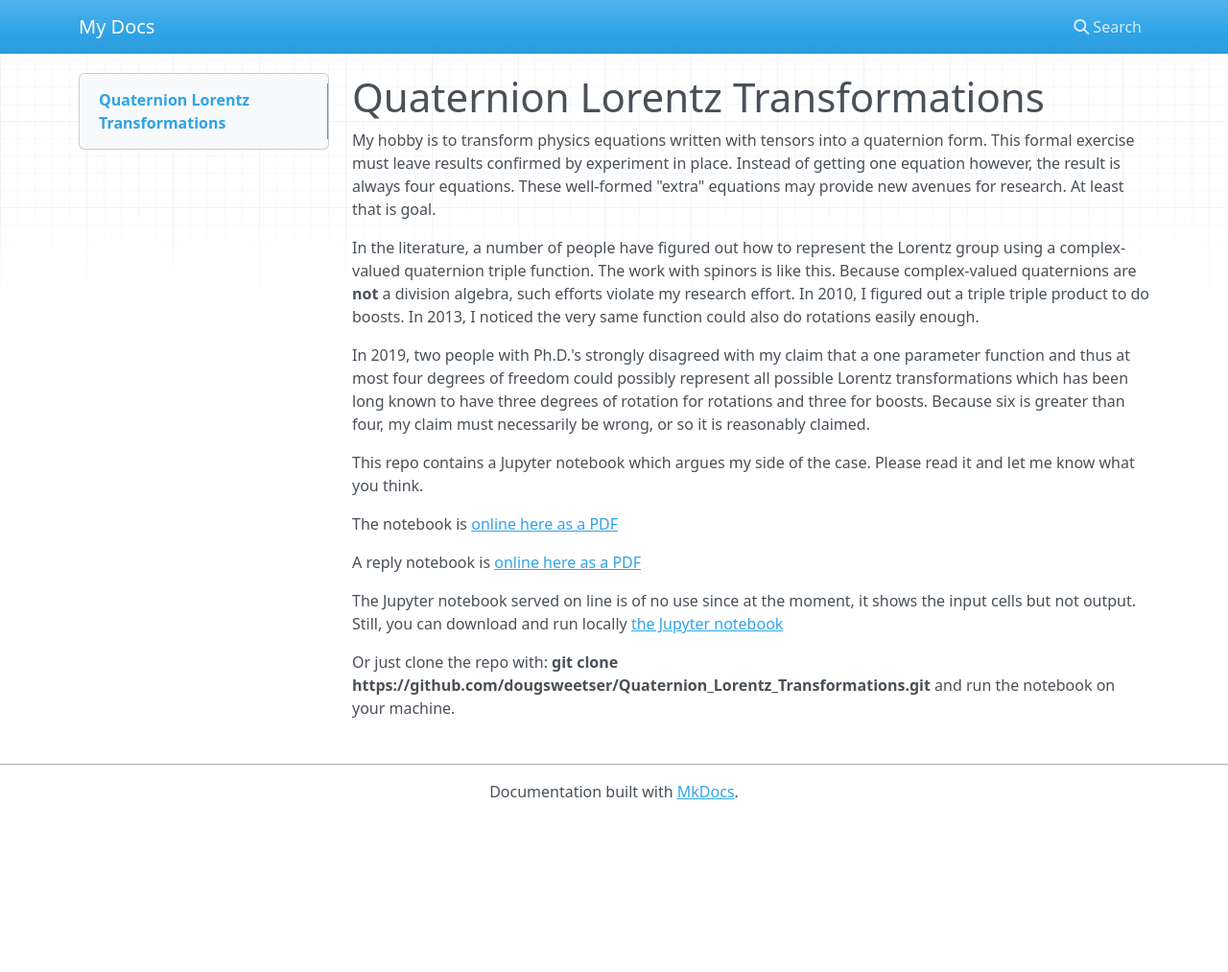
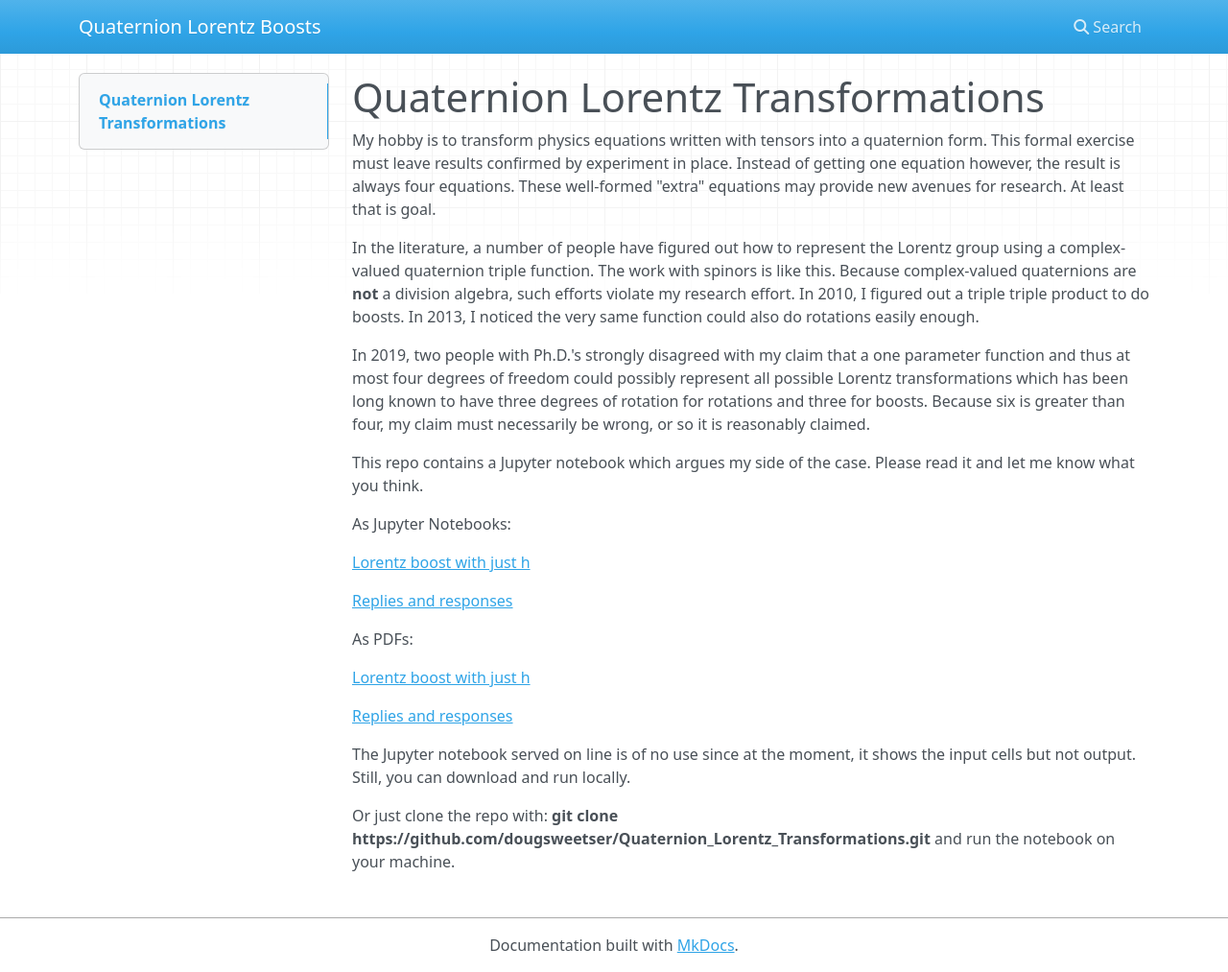
Before and after one commit to dougsweetser/Quaternion_Lorentz_Transformations, an MkDocs documentation site: the page built from docs/index.md, in a window 1280 px wide and 1013 px high. Shown: the whole window at 96% size. Built offline with MkDocs 1.6.1, drawn with Linux system fonts in a browser that asks for light colours; nearby versions of some CDN libraries.

Commit message:
Updated.

```diff
--- a/docs/index.md
+++ b/docs/index.md
@@ -23,12 +23,21 @@ reasonably claimed.
 This repo contains a Jupyter notebook which argues my side of the case. Please
 read it and let me know what you think.
 
-The notebook is [online here as a PDF](https://github.com/dougsweetser/Quaternion_Lorentz_Transformations/blob/master/Lorentz_boosts_w_just_h.pdf)
+As Jupyter Notebooks:
 
-A reply notebook is [online here as a PDF](https://github.com/dougsweetser/Quaternion_Lorentz_Transformations/blob/master/replies_and_responses.pdf)
+[Lorentz boost with just h](Lorentz_boosts_w_just_h.ipynb)
+
+[Replies and responses](replies_and_responses.ipynb)
+
+
+As PDFs:
+
+[Lorentz boost with just h](Lorentz_boosts_w_just_h.pdf)
+
+[Replies and responses](replies_and_responses.pdf)
 
 The Jupyter notebook served on line is of no use since at the moment, it shows
-the input cells but not output. Still, you can download and run locally [the Jupyter notebook](https://github.com/dougsweetser/Quaternion_Lorentz_Transformations/blob/master/Lorentz_boosts_w_just_h.ipynb)
+the input cells but not output. Still, you can download and run locally.
 
 Or just clone the repo with: **git clone
 https://github.com/dougsweetser/Quaternion_Lorentz_Transformations.git** and
--- a/mkdocs.yml
+++ b/mkdocs.yml
@@ -1 +1,4 @@
-site_name: My Docs
+site_name: Quaternion Lorentz Boosts
+
+nav:
+    - Home: index.md
```
